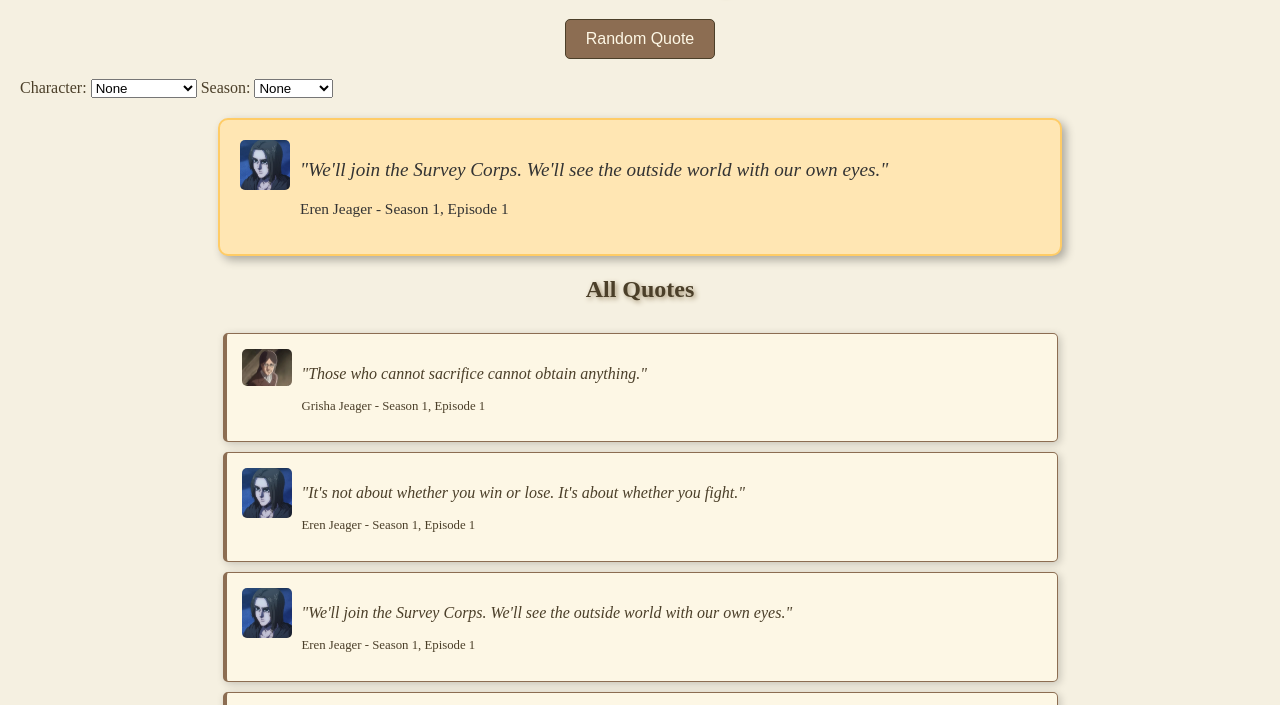
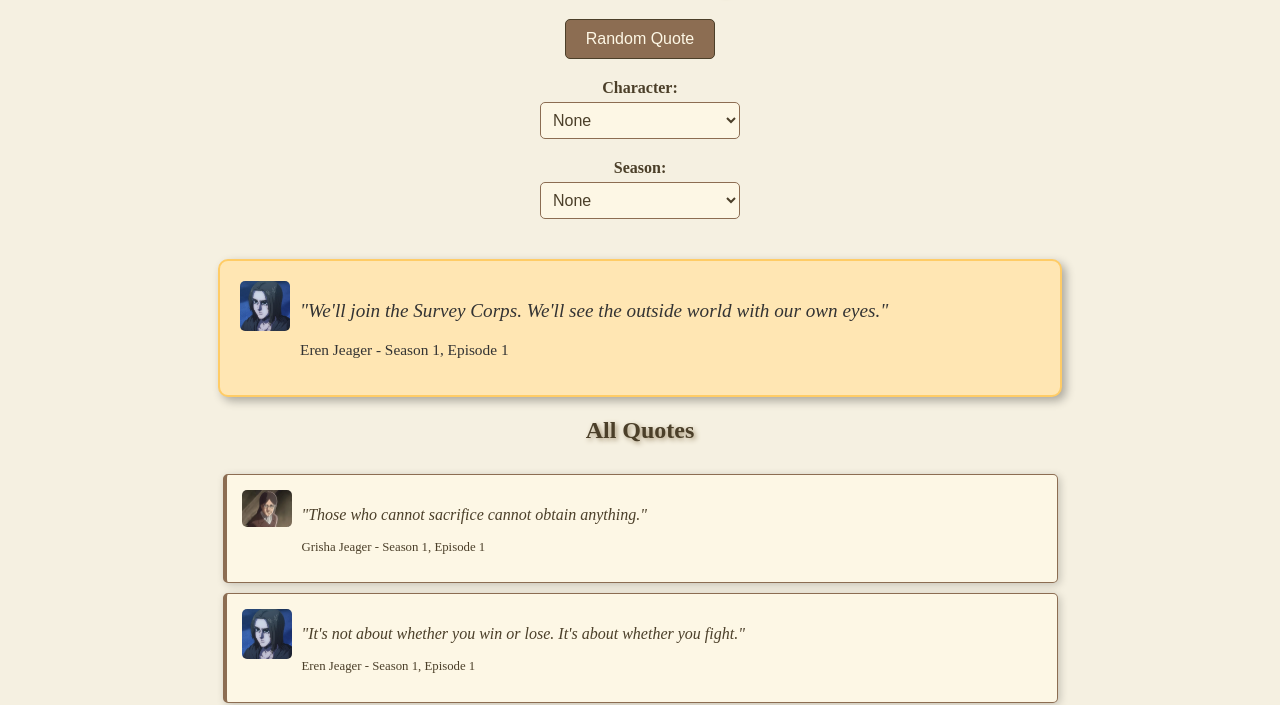
Before and after one commit to Tex024/AOT-quote-collection, a plain HTML site: page index.html in a window 1280 px wide. Shown: the part 81-786 px from the top of the page. Drawn offline with Linux system fonts and the light colour scheme.

Commit message:
Add filters style

```diff
--- a/aot_style.css
+++ b/aot_style.css
@@ -11,6 +11,38 @@ h1, h2 {
     color: #4b3f29;
     text-align: center;
     text-shadow: 2px 2px 5px #a39273;
+}
+
+/* Filters Container Styling */
+.filters {
+    display: flex;
+    flex-direction: column; /* Arrange filters in a column */
+    align-items: center; /* Center align the filters */
+    margin: 20px auto; /* Center the filters section */
+}
+
+/* Label Styling */
+.filters label {
+    color: #4b3f29; /* Label text color */
+    font-weight: bold; /* Bold text for labels */
+    margin-bottom: 5px; /* Space between label and select */
+}
+
+/* Dropdown (Select) Styling */
+.filters select {
+    background-color: #fdf7e5; /* Dropdown background color */
+    color: #4b3f29; /* Dropdown text color */
+    border: 1px solid #8c6d52; /* Border color for dropdown */
+    border-radius: 5px; /* Rounded corners for dropdown */
+    padding: 8px; /* Padding for dropdown */
+    font-size: 16px; /* Font size */
+    margin-bottom: 20px; /* Space between dropdowns */
+    width: 200px; /* Fixed width for dropdown */
+}
+
+/* Styling for the hover state of dropdowns */
+.filters select:hover {
+    border-color: #a38967; /* Change border color on hover */
 }
 
 /* Refresh Button Style */
```
